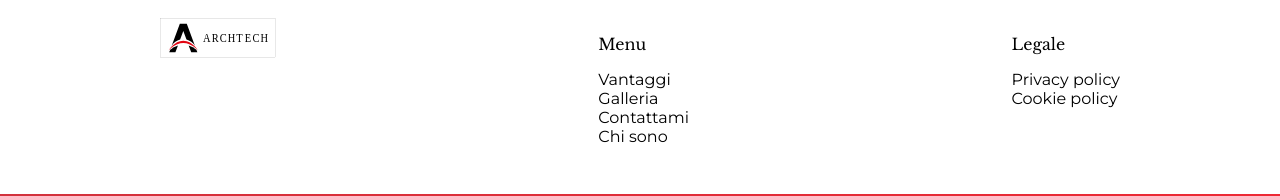
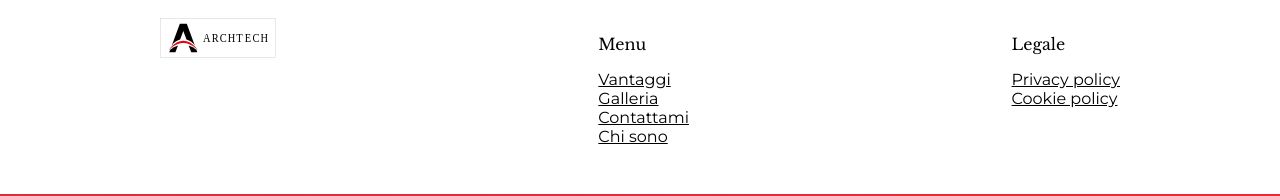
Before and after one commit to umberto-fontanazza/arctech, an Angular app: page /home in a window 1280 px wide. Shown: the part 4190-4386 px from the top of the page. Built offline with nearby package versions, Linux system fonts and the light colour scheme.

Commit message:
Underlied links in the footer menu

```diff
--- a/src/app/footer/footer.component.scss
+++ b/src/app/footer/footer.component.scss
@@ -27,6 +27,7 @@
         nav a {
             display: block;
             color: var(--color-dark);
+            text-decoration: underline;
         }
     }
 
```
